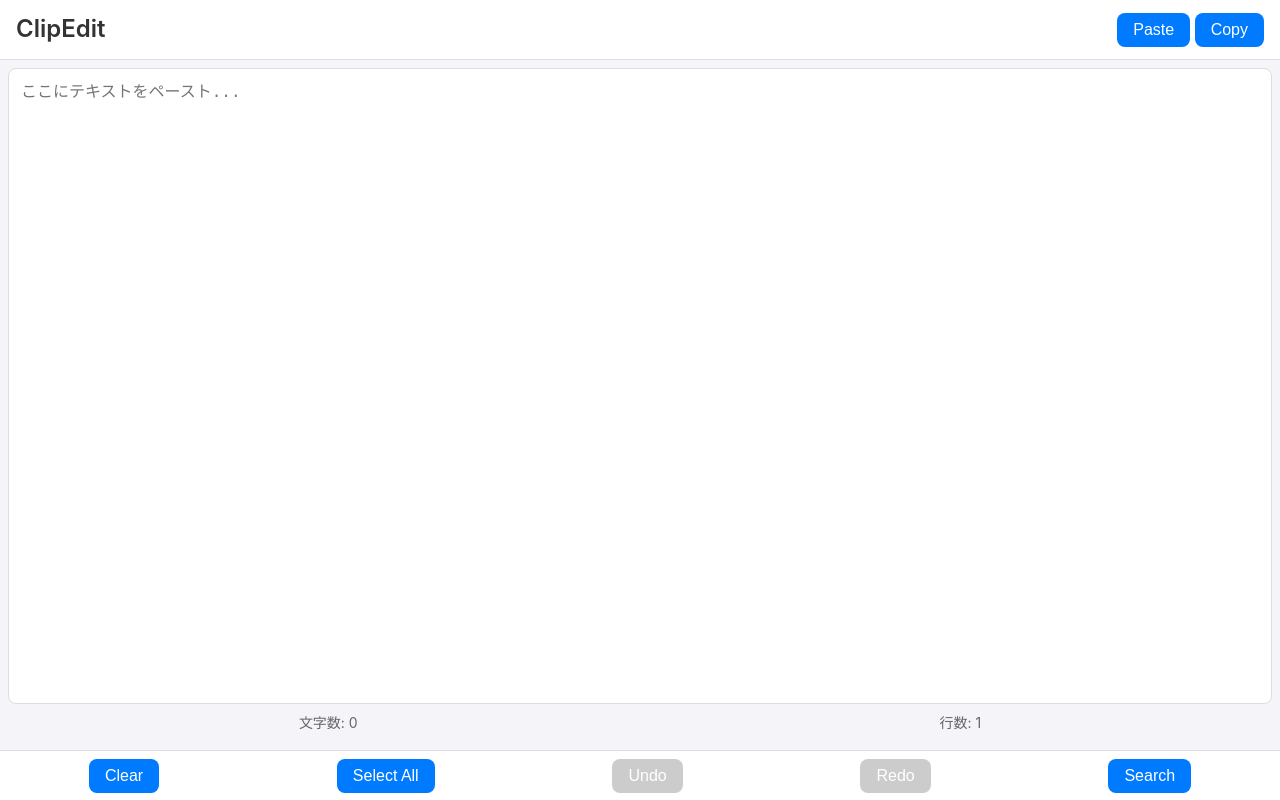
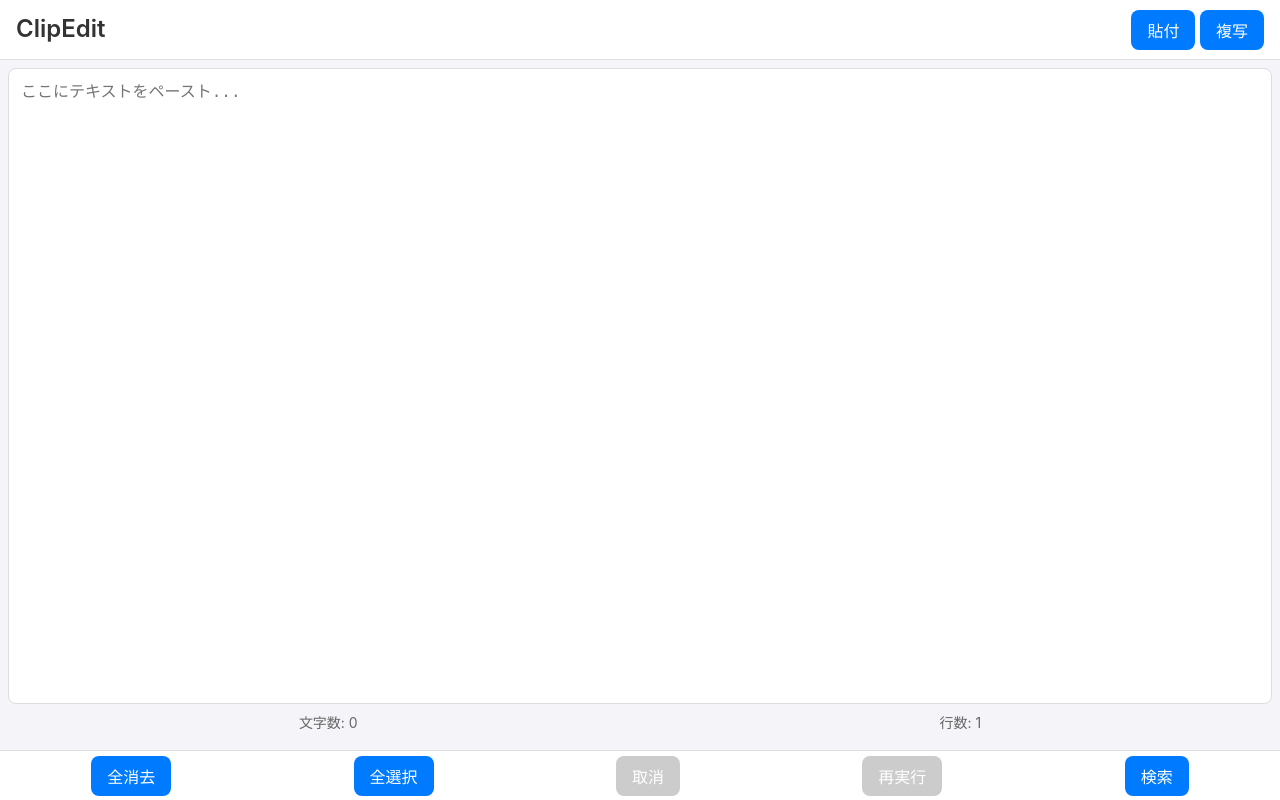
Before and after one commit to masatakeya/ClipEdit, a plain HTML site: page index.html in a window 1280 px wide. Drawn offline with Linux system fonts and the light colour scheme.

Commit message:
Translate buttons in index.html to Japanese

```diff
--- a/index.html
+++ b/index.html
@@ -10,8 +10,8 @@
     <header class="header">
         <h1 class="header__title">ClipEdit</h1>
         <div class="header__actions">
-            <button id="paste-btn" class="btn">Paste</button>
-            <button id="copy-btn" class="btn">Copy</button>
+            <button id="paste-btn" class="btn">貼付</button>
+            <button id="copy-btn" class="btn">複写</button>
         </div>
     </header>
 
@@ -26,11 +26,11 @@
     </main>
 
     <div class="toolbar">
-        <button id="clear-btn" class="btn">Clear</button>
-        <button id="select-all-btn" class="btn">Select All</button>
-        <button id="undo-btn" class="btn" disabled>Undo</button>
-        <button id="redo-btn" class="btn" disabled>Redo</button>
-        <button id="search-btn" class="btn">Search</button>
+        <button id="clear-btn" class="btn">全消去</button>
+        <button id="select-all-btn" class="btn">全選択</button>
+        <button id="undo-btn" class="btn" disabled>取消</button>
+        <button id="redo-btn" class="btn" disabled>再実行</button>
+        <button id="search-btn" class="btn">検索</button>
     </div>
 
     <div id="search-replace-panel" class="search-panel-overlay" style="display: none;">
```
